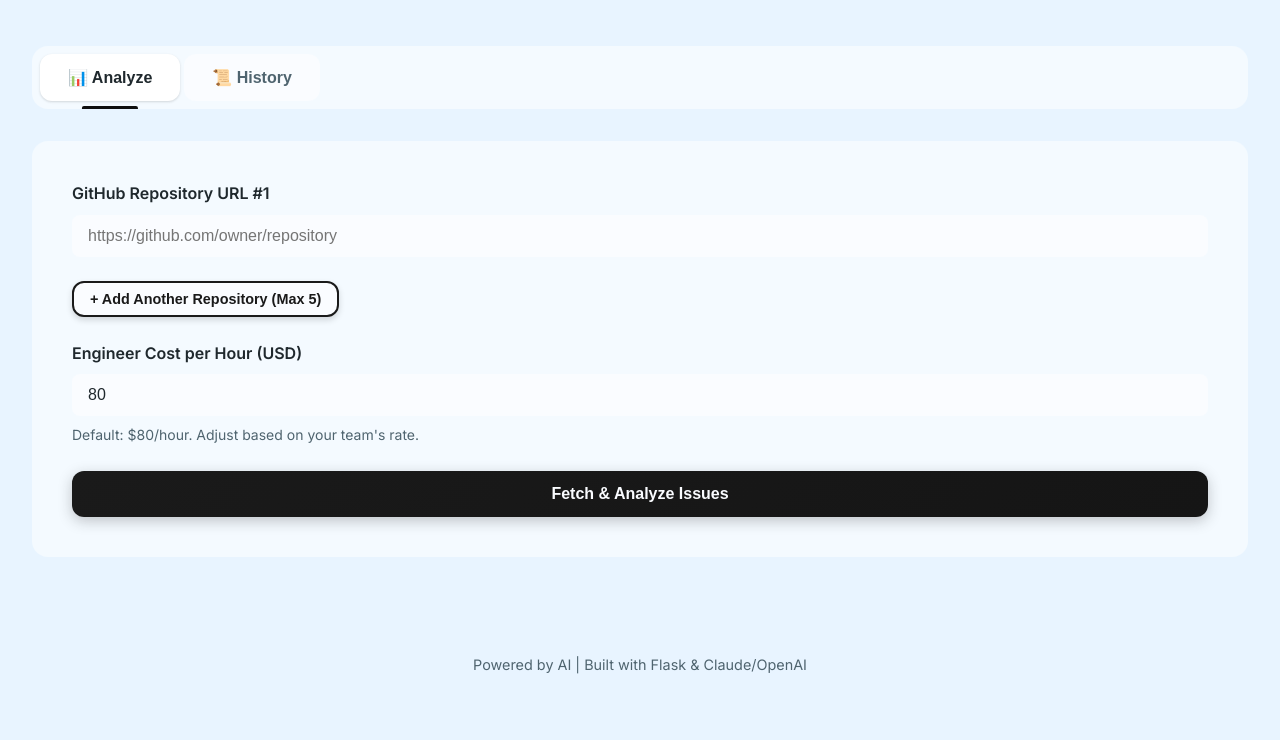
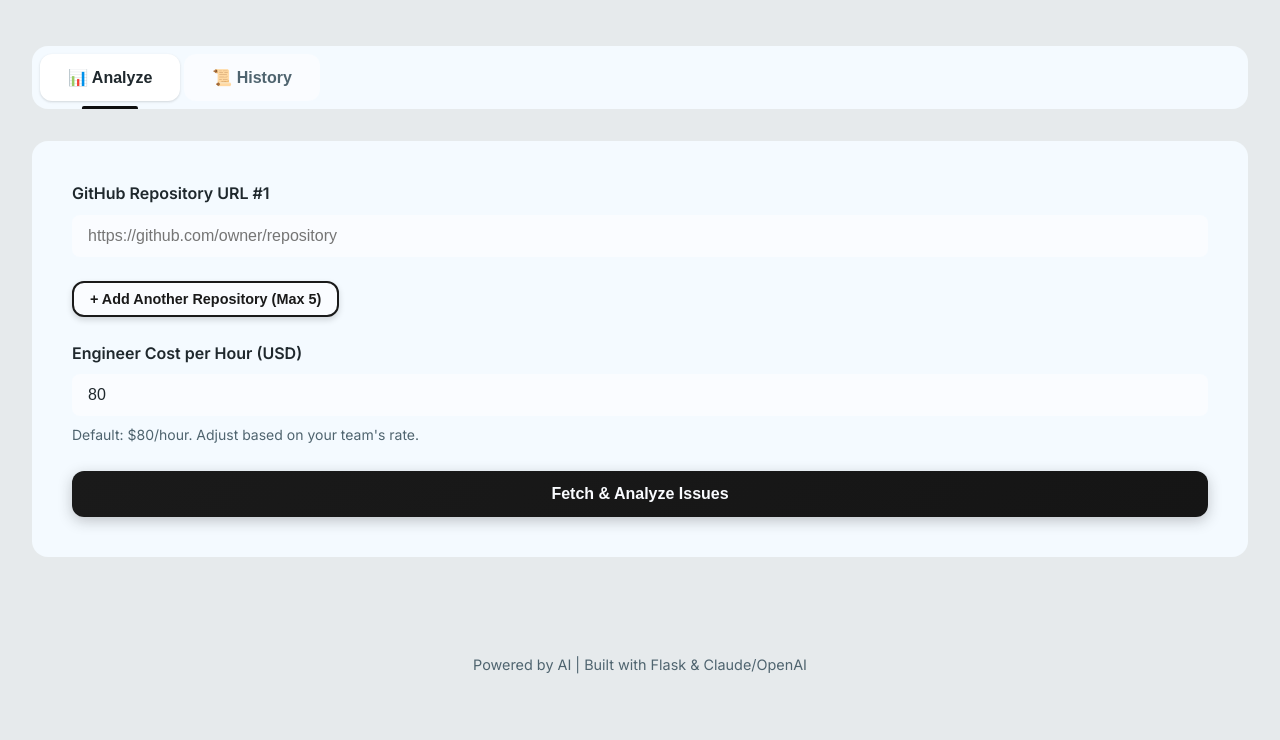
Before and after one commit to ayush1599/Issue-Estimator, a plain HTML site: page static/index.html in a window 1280 px wide. Shown: the part 117-857 px from the top of the page. Drawn offline with Linux system fonts and the light colour scheme; no server answers.

Commit message:
style(theme): darken page background for stronger component contrast

```diff
--- a/static/styles.css
+++ b/static/styles.css
@@ -89,7 +89,7 @@
 
     /* Application Semantic Mapping (60-30-10 rule) with Color Layering */
     /* 60% - Backgrounds and large surfaces - 4 layer hierarchy */
-    --layer-0: #e8f4ff;  /* Shade 1 - Darkest (page background) - alice-200 */
+    --layer-0: #e6eaec;  /* Shade 1 - Darkest (page background) - slightly darker cool gray for better contrast */
     --layer-1: #f4faff;  /* Shade 2 - Medium (cards/containers) - alice-100 */
     --layer-2: #fafcff;  /* Shade 3 - Light (interactive elements) - alice-50 */
     --layer-3: #ffffff;  /* Shade 4 - Lightest (active/hover states) */
```
